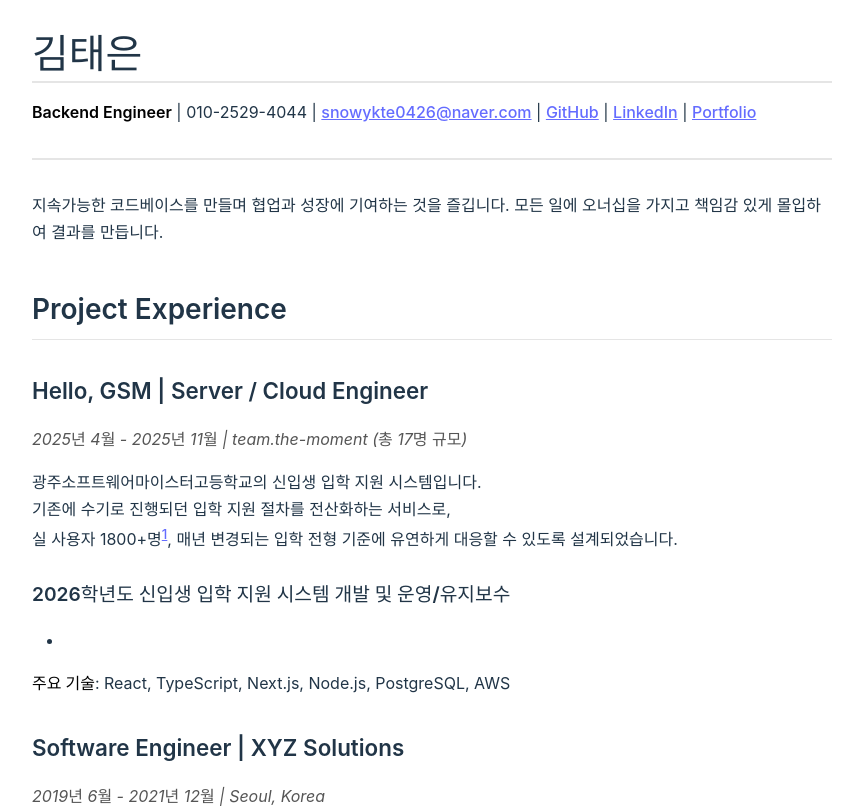
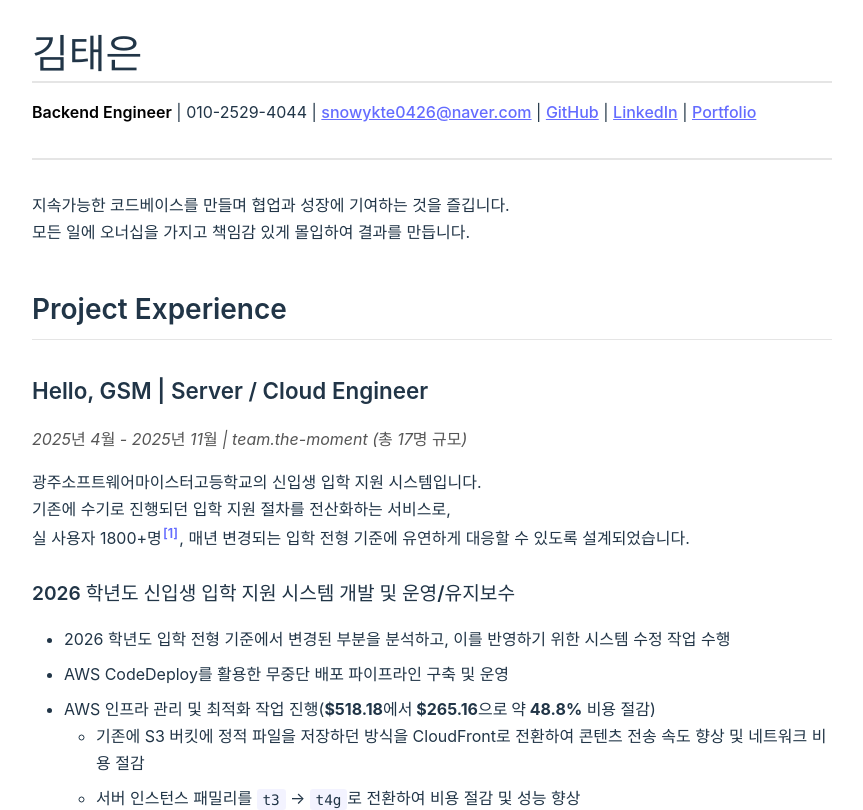
Before and after one commit to snowykte0426/my-resume, a React (Vite) app: page / in a window 1280 px wide. Shown: the top 810 px of the page, without its empty margins (208-1071 px from the left). Built offline with nearby package versions, Linux system fonts and the light colour scheme; a web font is replaced by a local one.

Commit message:
update resume.mdx to include Footnote component for user metrics and enhance project descriptions

```diff
--- a/src/content/resume.mdx
+++ b/src/content/resume.mdx
@@ -1,10 +1,12 @@
+import Footnote from '../components/Footnote'
+
 # 김태은
 
 **Backend Engineer** | 010-2529-4044 | snowykte0426@naver.com | [GitHub](https://github.com/snowykte0426) | [LinkedIn](https://linkedin.com/in/김태은) | [Portfolio](https://amondbabaro.notion.site/2d78f98f33108023a803fb1bf788d0ff)
 
 ---
 
-지속가능한 코드베이스를 만들며 협업과 성장에 기여하는 것을 즐깁니다.
+지속가능한 코드베이스를 만들며 협업과 성장에 기여하는 것을 즐깁니다. <br />
 모든 일에 오너십을 가지고 책임감 있게 몰입하여 결과를 만듭니다.
 
 ## Project Experience
@@ -14,10 +16,15 @@
 
 광주소프트웨어마이스터고등학교의 신입생 입학 지원 시스템입니다. <br />
 기존에 수기로 진행되던 입학 지원 절차를 전산화하는 서비스로, <br />
-실 사용자 1800+명[^1], 매년 변경되는 입학 전형 기준에 유연하게 대응할 수 있도록 설계되었습니다.
+실 사용자 1800+명<Footnote>Google Analytics 기준</Footnote>, 매년 변경되는 입학 전형 기준에 유연하게 대응할 수 있도록 설계되었습니다.
 
-#### 2026학년도 신입생 입학 지원 시스템 개발 및 운영/유지보수
--
+#### 2026 학년도 신입생 입학 지원 시스템 개발 및 운영/유지보수
+- 2026 학년도 입학 전형 기준에서 변경된 부분을 분석하고, 이를 반영하기 위한 시스템 수정 작업 수행
+- AWS CodeDeploy를 활용한 무중단 배포 파이프라인 구축 및 운영
+- AWS 인프라 관리 및 최적화 작업 진행(<b>$518.18에서 $265.16으로 약 48.8%</b> 비용 절감)
+    - 기존에 S3 버킷에 정적 파일을 저장하던 방식을 CloudFront로 전환하여 콘텐츠 전송 속도 향상 및 네트워크 비용 절감
+    - 서버 인스턴스 패밀리를 `t3` -> `t4g`로 전환하여 비용 절감 및 성능 향상
+- 기존에 서버 애플리케이션에서 처리하던 성적계산 로직을 Golang 기반 AWS Lambda로 이전하여 입학 전형 일정이 아닐 동안 서버 인스턴스 비용 발생 문제 해결 및 클라이언트 요청에 대한 응답 속도 향상
 
 **주요 기술**: React, TypeScript, Next.js, Node.js, PostgreSQL, AWS
 
@@ -90,5 +97,3 @@ socket.onmessage = (event) => {
 [//]: # (- AWS Certified Solutions Architect - Associate &#40;2022&#41;)
 
 [//]: # (- 정보처리기사 &#40;Engineer Information Processing, 2019&#41;)
-
-[^1]: Google Analytics 기준
```
